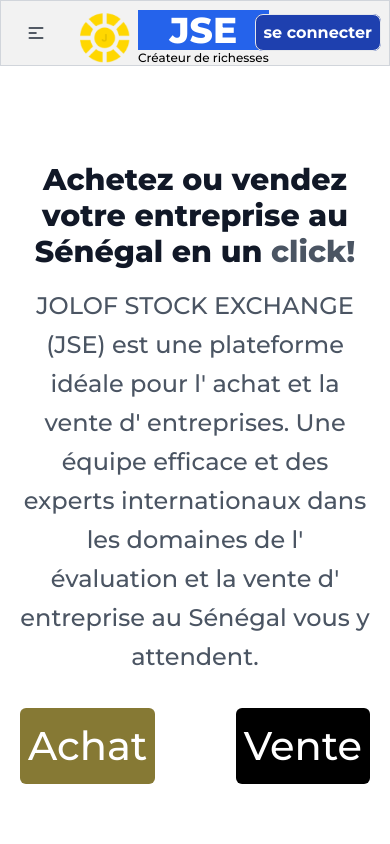
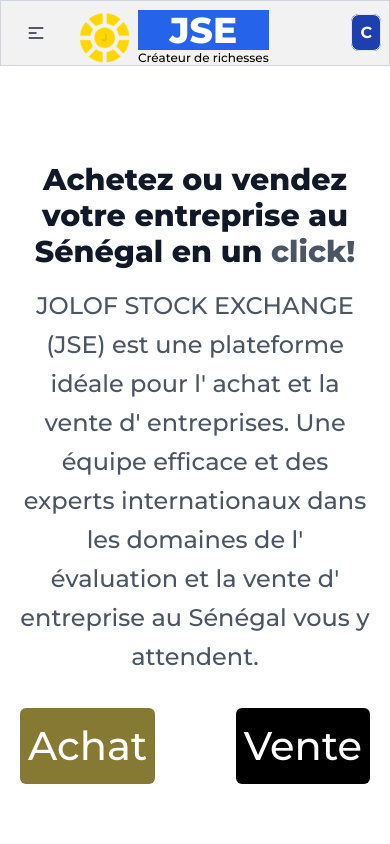
Before and after one commit to BoubessCisko/jse2, a Next.js app: page / in a window 390 px wide. Shown: the top 844 px of the page. Built offline with nearby package versions, Linux system fonts and the light colour scheme; no server answers.

Commit message:
reponsiveness bouton connexion

```diff
--- a/src/components/UI/navbar.tsx
+++ b/src/components/UI/navbar.tsx
@@ -129,9 +129,13 @@
 
         {!user && (
           <Link href={"/sign-in"}>
-            <b className="p-2 bg-blue-800 text-white border-[1px] rounded-lg ">
+            <b className="p-2 bg-blue-800 text-white border-[1px] rounded-lg hidden md:block ">
               se connecter
             </b>
+            <b className="p-2 bg-blue-800 text-white border-[1px] rounded-lg sm:block md:hidden ">
+              C
+            </b>
+
           </Link>
         )}
       </div>
```
